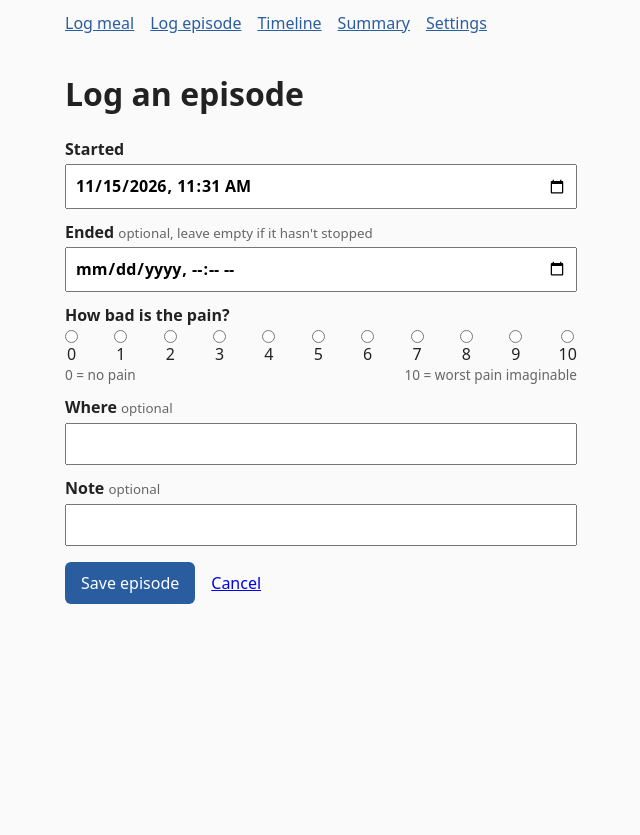
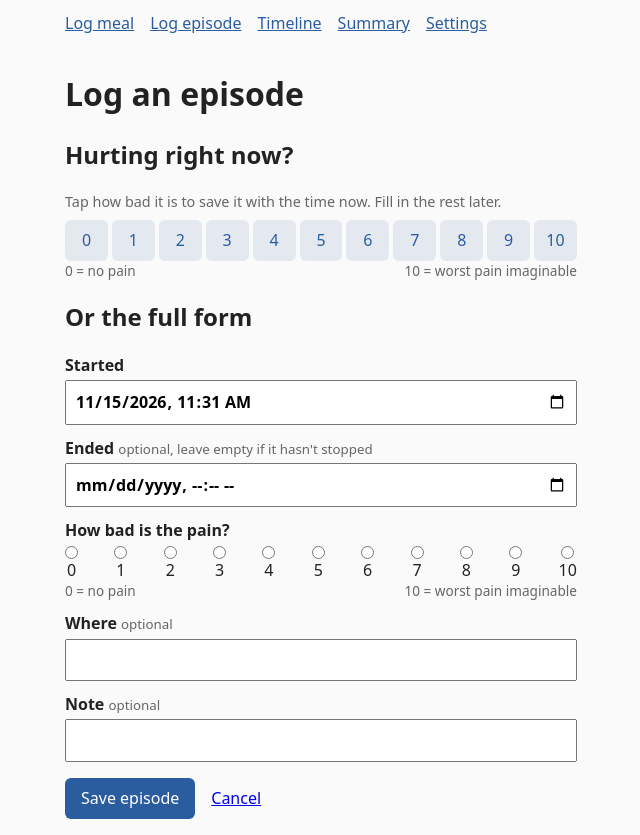
Before and after one commit to Shen-42/gallbladder-tracker, a Spring Boot app: page /episodes/new in a window 1280 px wide. Shown: the whole page, without its empty margins (319-959 px from the left). Before the commit the page ends 604 px from the top, so only its background shows below. Run offline with Spring Boot 4, Linux system fonts and the light colour scheme.

Commit message:
Sprinkle 2: quick-log an episode

```diff
--- a/src/main/java/dev/kevin/gallbladder/EpisodeController.java
+++ b/src/main/java/dev/kevin/gallbladder/EpisodeController.java
@@ -8,6 +8,7 @@ import org.springframework.web.bind.annotation.GetMapping;
 import org.springframework.web.bind.annotation.ModelAttribute;
 import org.springframework.web.bind.annotation.PathVariable;
 import org.springframework.web.bind.annotation.PostMapping;
+import org.springframework.web.bind.annotation.RequestParam;
 import org.springframework.web.server.ResponseStatusException;
 import org.springframework.web.servlet.mvc.support.RedirectAttributes;
 
@@ -41,6 +42,12 @@ public class EpisodeController {
     String create(@ModelAttribute EpisodeForm episodeForm, BindingResult result) {
         Optional<Episode> episode = episodeService.log(episodeForm, result);
         return episode.map(e -> "redirect:/episodes/" + e.getId()).orElse("episode-form");
+    }
+
+    @PostMapping("/episodes/quick")
+    String quick(@RequestParam(required = false) Integer severity) {
+        return episodeService.quickLog(severity).map(e -> "redirect:/episodes/" + e.getId())
+                .orElseThrow(() -> new ResponseStatusException(HttpStatus.BAD_REQUEST, "Severity must be 0 to 10."));
     }
 
     @GetMapping("/episodes/{id}/edit")
--- a/src/main/resources/static/app.css
+++ b/src/main/resources/static/app.css
@@ -54,3 +54,7 @@ details summary { cursor: pointer; color: #2a5d9f; }
 .recent { list-style: none; padding: 0; margin: 0; }
 .recent button { display: flex; gap: .5rem; width: 100%; margin-top: .4rem; text-align: left; }
 .recent .what { flex: 1; min-width: 0; overflow: hidden; text-overflow: ellipsis; white-space: nowrap; }
+.quick-options { display: flex; gap: .25rem; }
+.quick-options button { flex: 1; padding: .6rem 0; margin-top: .25rem; }
+.timeline .incomplete { color: #7b52b9; white-space: nowrap; }
+.incomplete-note { padding: .5rem .75rem; border-radius: 6px; background: #f1ecf8; }
--- a/src/main/resources/templates/day.html
+++ b/src/main/resources/templates/day.html
@@ -39,6 +39,7 @@
                 <time th:text="${#temporals.format(e.at, 'HH:mm')}">12:00</time>
                 <span class="what"
                       th:text="|Pain ${e.episode.severity}/10${e.episode.location != null ? ' · ' + e.episode.location : ''}|">Pain</span>
+                <em th:if="${e.episode.incomplete}" class="incomplete">incomplete</em>
             </a>
         </li>
     </ul>
--- a/src/main/resources/templates/episode-form.html
+++ b/src/main/resources/templates/episode-form.html
@@ -10,6 +10,17 @@
 <nav th:replace="~{fragments :: nav}"></nav>
 <main>
     <h1 th:text="${episodeId == null} ? 'Log an episode' : 'Edit episode'">Log an episode</h1>
+
+    <form th:if="${episodeId == null}" class="quick" th:action="@{/episodes/quick}" method="post">
+        <h2>Hurting right now?</h2>
+        <p class="hint">Tap how bad it is to save it with the time now. Fill in the rest later.</p>
+        <div class="quick-options">
+            <button th:each="n : ${#numbers.sequence(0, 10)}" type="submit" name="severity" th:value="${n}"
+                    class="secondary" th:text="${n}">0</button>
+        </div>
+        <div class="scale-anchors"><span>0 = no pain</span><span>10 = worst pain imaginable</span></div>
+        <h2>Or the full form</h2>
+    </form>
 
     <form th:action="${episodeId == null} ? @{/episodes} : @{/episodes/{id}(id=${episodeId})}" th:object="${episodeForm}" method="post">
         <label>Started
--- a/src/main/resources/templates/episode.html
+++ b/src/main/resources/templates/episode.html
@@ -11,6 +11,10 @@
 <main>
     <h1 th:text="${#temporals.format(episode.startedAt, 'EEE d MMM, HH:mm')}">Episode</h1>
     <p><a th:href="@{/days/{d}(d=${episode.startedAt.toLocalDate()})}">&larr; Timeline for this day</a></p>
+
+    <p class="incomplete-note" th:if="${episode.incomplete}">
+        Quick-logged. <a th:href="@{/episodes/{id}/edit(id=${episode.id})}">Add the end time, where it hurt, or a note</a>
+    </p>
 
     <p class="total severity" th:text="|Severity ${episode.severity} / 10|">Severity</p>
 
```
Also changed, not shown: src/main/java/dev/kevin/gallbladder/Episode.java (+18 -0 lines), src/main/java/dev/kevin/gallbladder/EpisodeService.java (+10 -0 lines), 1 other file.
